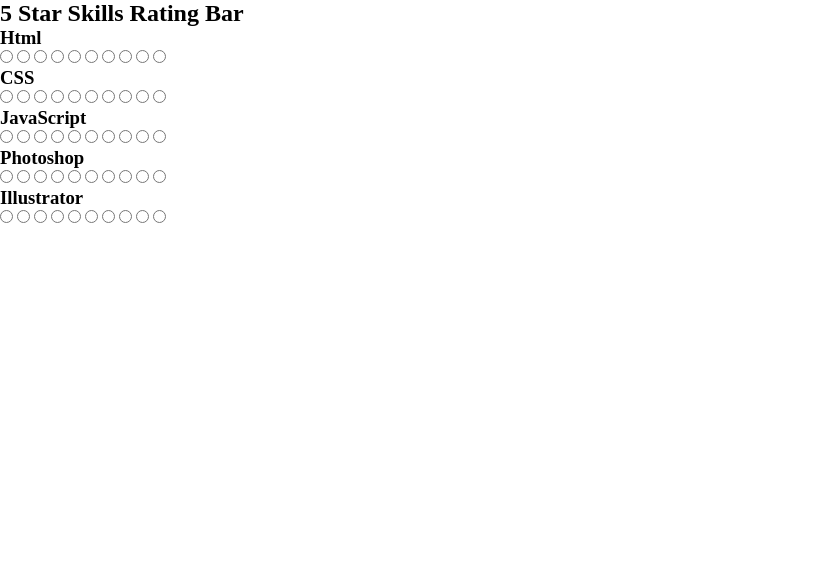
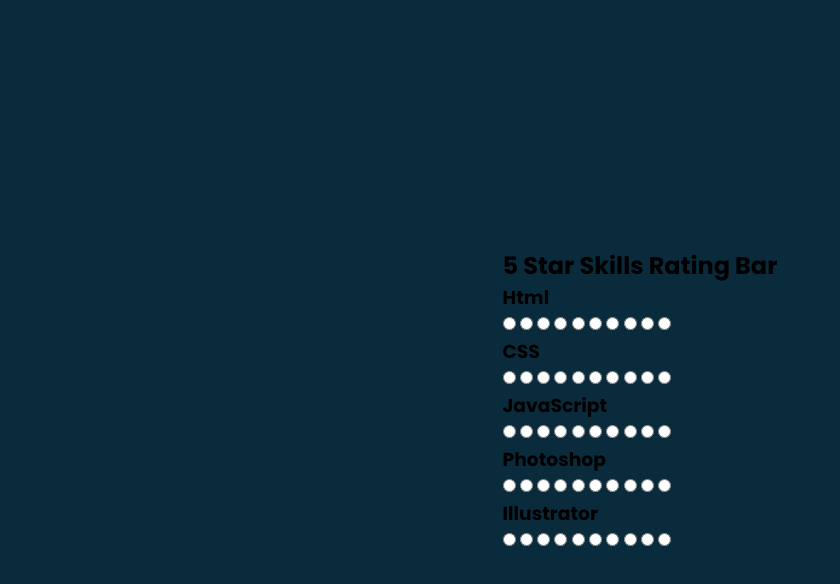
Before and after one commit to CJR85/skills-rating-bar, a plain HTML site: page index.html in a window 1280 px wide. Shown: the whole page, without its empty margins (0-840 px from the left). Drawn offline with Linux system fonts and the light colour scheme.

Commit message:
Add body content.

```diff
--- a/style.css
+++ b/style.css
@@ -4,4 +4,13 @@
   margin: 0;
   padding: 0;
   box-sizing: border-box;
+  font-family: 'Poppins', sans-serif;
 }
+
+body {
+  display: flex;
+  justify-content: center;
+  align-items: center;
+  min-height: 100vh;
+  background: #0a2b3c;
+}
```
